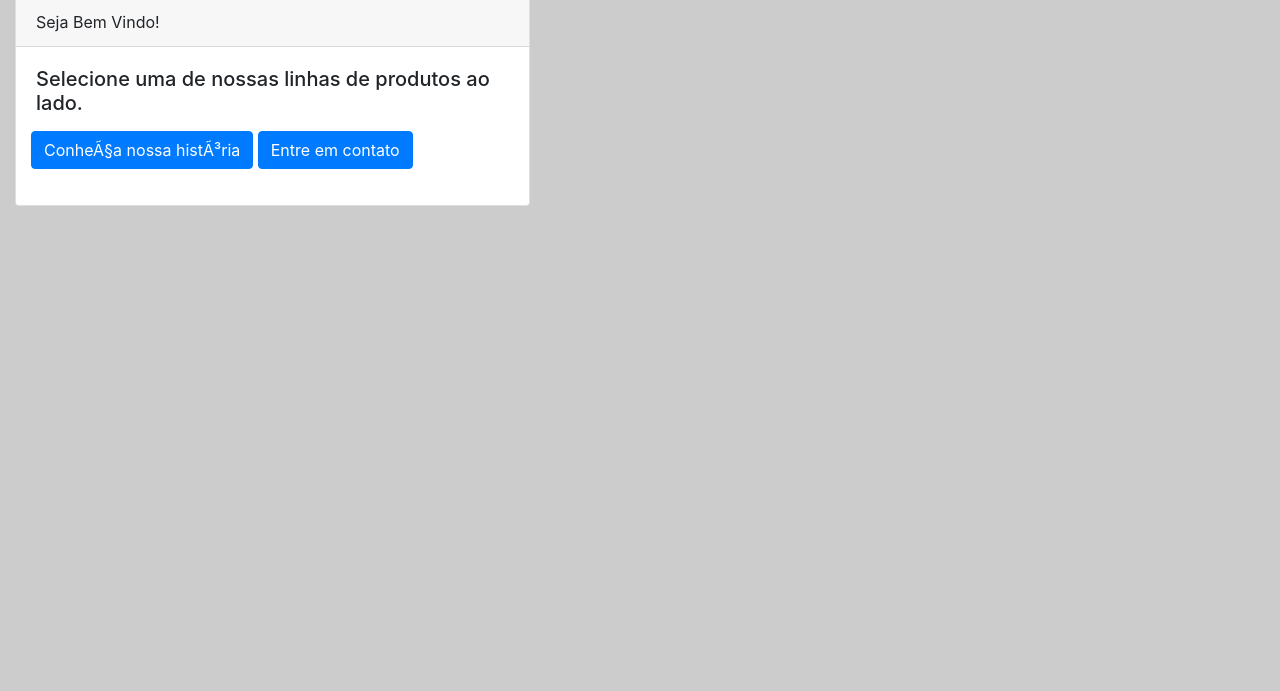
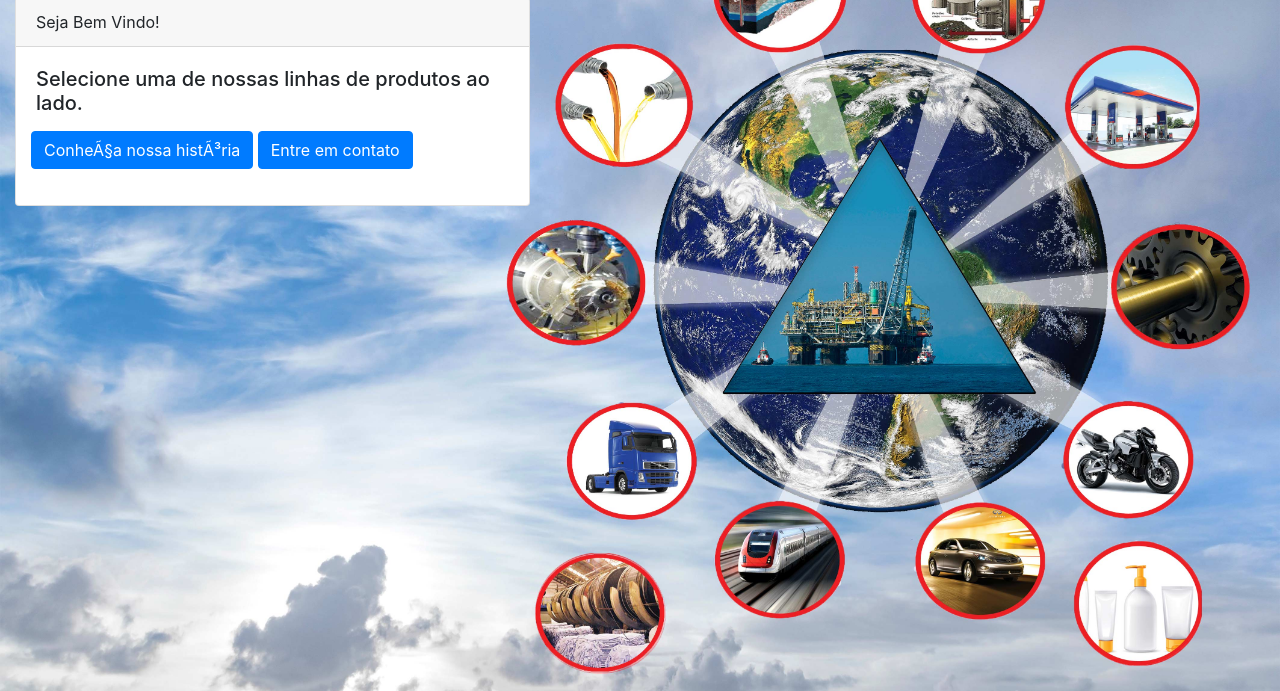
Before and after one commit to gAltelino/UniversalWebsite, a plain HTML site: page index.html in a window 1280 px wide. Shown: the part 109-800 px from the top of the page. Drawn offline with nearby package versions, Linux system fonts and the light colour scheme.

Commit message:
no img 123

```diff
--- a/style.css
+++ b/style.css
@@ -110,7 +110,7 @@ ul li a{
 }
 
 body{
-  background-image: url("~/images/Imagem-para-sitecompacto.jpg");
+  background-image: url("images/Imagem-para-sitecompacto.jpg");
   background-color: #cccccc;
   background-size: 100%;
 }
```
